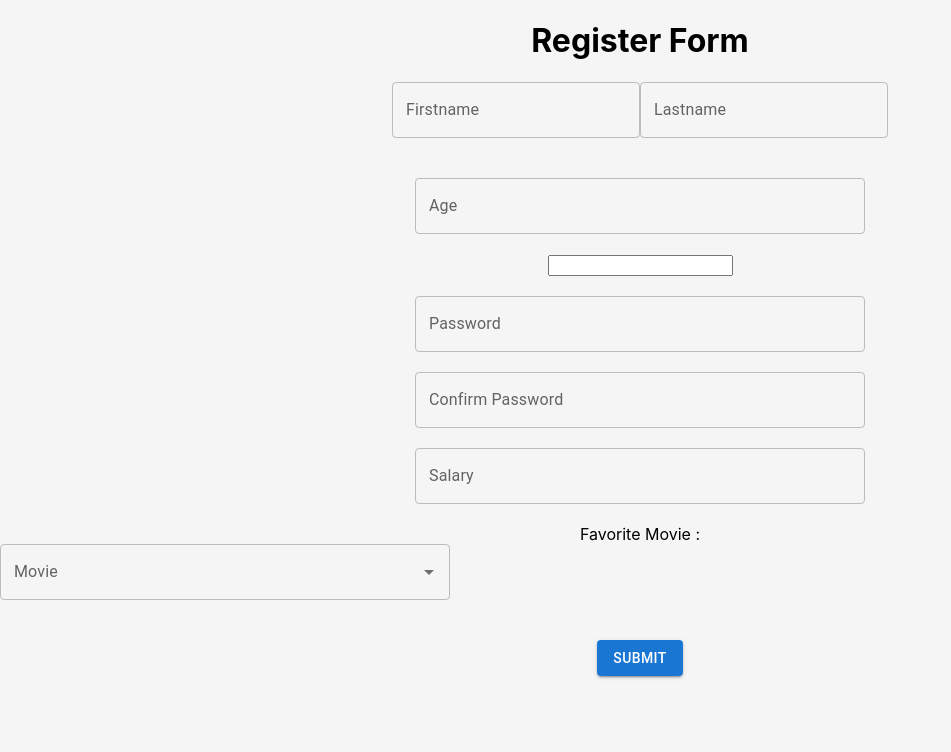
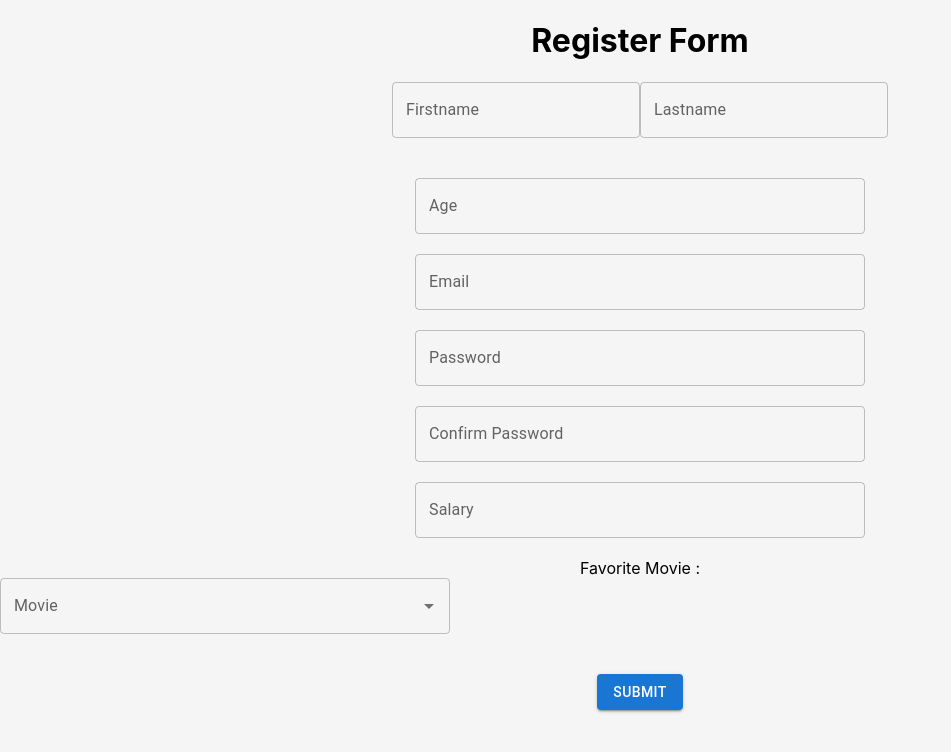
Before and after one commit to jacksalah/Register-Js, a React (Create React App) app in the folder register/: page / in a window 1280 px wide. Shown: the top 752 px of the page, without its empty margins (0-951 px from the left). Built offline with nearby package versions, Linux system fonts and the light colour scheme.

Commit message:
textfield

```diff
--- a/register/src/App.js
+++ b/register/src/App.js
@@ -46,7 +46,7 @@ function App() {
 
 
 
-          <input
+          <TextField
            {...register('email',
            {
             required: true,
@@ -55,12 +55,12 @@ function App() {
           })} id="Email" label="Email" variant="outlined" sx={{ width: 450 }} />
          {errors.email && (
                 <>
-                  {errors.Email.type == "required" && (
+                  {errors.email.type == "required" && (
                     <div className="w-100 text-danger">
                       This field is required
                     </div>
                   )}
-                  {errors.Email.type == "pattern" && (
+                  {errors.email.type == "pattern" && (
                     <div className="w-100 text-danger">
                       Please write a valid Email
                     </div>
```
